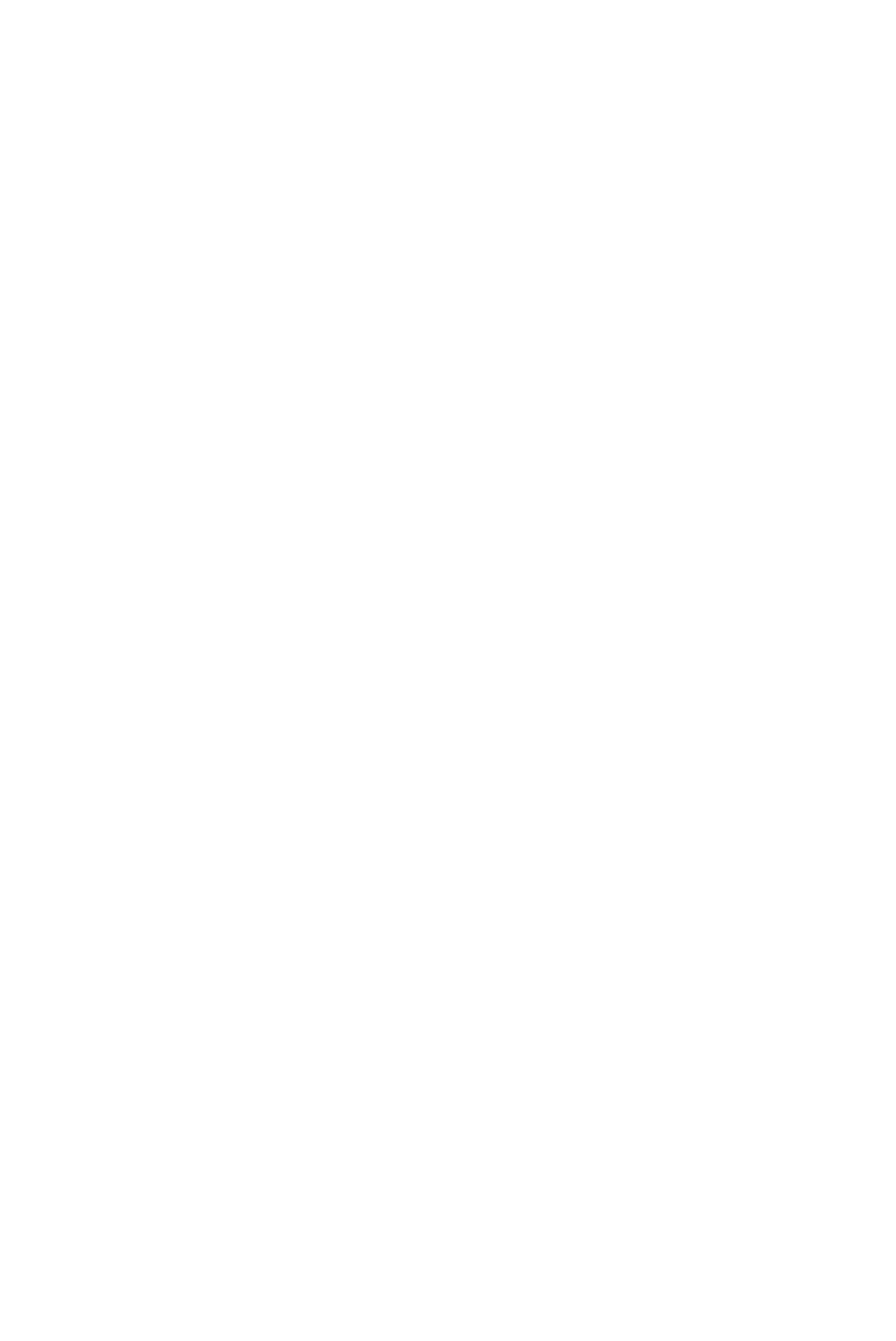
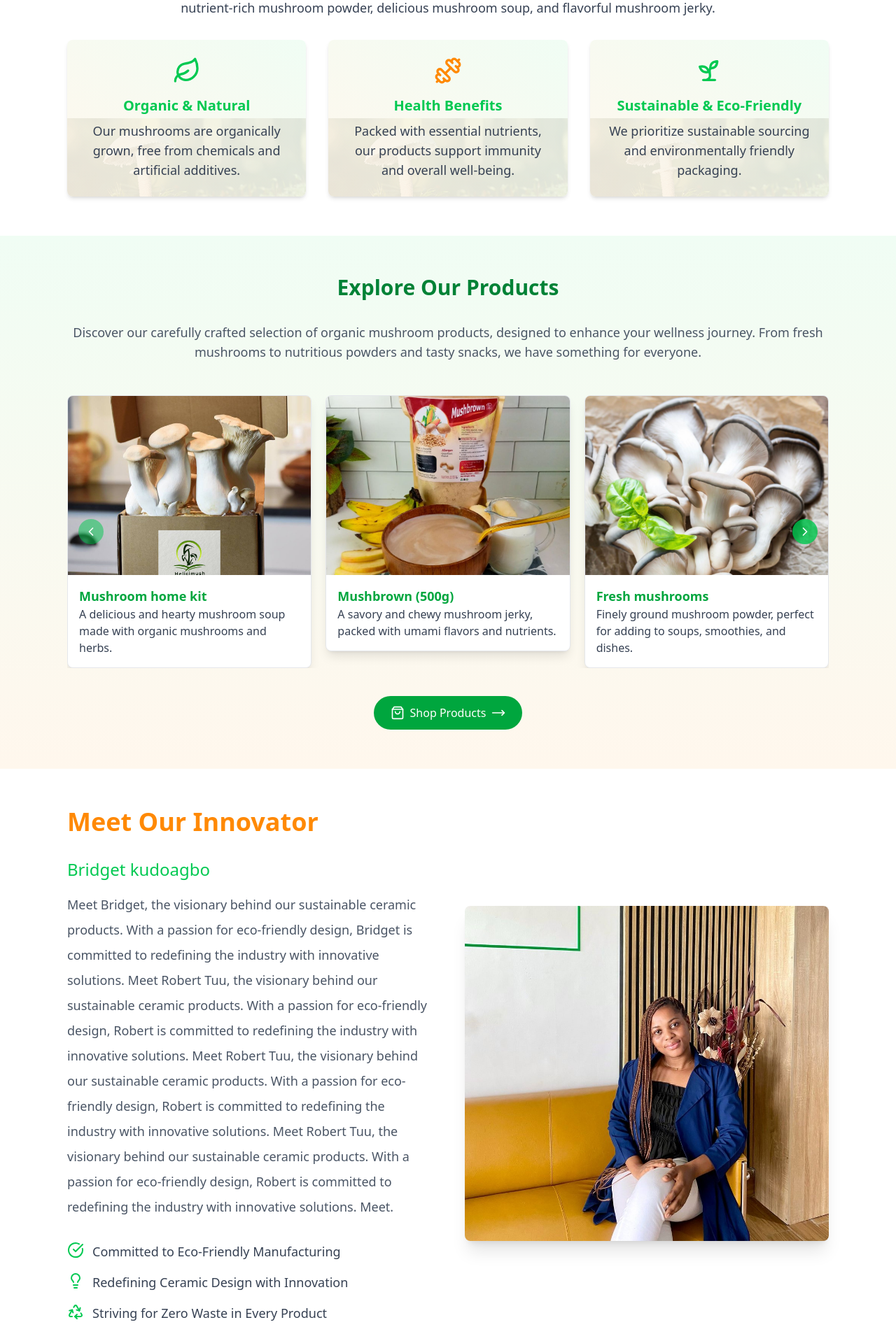
Before and after one commit to MonicaEdem/landingpage1, a React (Vite) app: page / in a window 1280 px wide. Shown: the part 880-2797 px from the top of the page at 70% size. Before the commit the page ends 800 px from the top, so only its background shows below. Built offline with nearby package versions, Linux system fonts and the light colour scheme.

Commit message:
improving on UI

```diff
--- a/src/App.css
+++ b/src/App.css
@@ -1,6 +1,6 @@
 ::-webkit-scrollbar {
     width: 8px;
-    height: 5px;
+    height: 15px;
 }
 
 ::-webkit-scrollbar-track {
--- a/src/App.jsx
+++ b/src/App.jsx
@@ -5,15 +5,17 @@ import Footer from './components/Footer'
 import HeroSection from './components/HeroSection'
 import NavBar from './components/NavBar'
 import Products from './components/Products'
+import ClientShowcase from './components/ShowcaseSection'
 
 function App() {
   return (
-    <div className='scroll-smooth overflow-y-auto h-screen'>
+    <div className='scroll-smooth h-screen'>
     <NavBar />
     <HeroSection />
     <AboutProducts />
     <Products />
    <AboutInnovator />
+   <ClientShowcase />
     <Footer />
     </div>
   )
--- a/src/components/AboutInnovator.jsx
+++ b/src/components/AboutInnovator.jsx
@@ -20,10 +20,10 @@ export default function AboutInnovator() {
       initial={{ opacity: 0, y: 20 }}
       animate={inView ? { opacity: 1, y: 0 } : {}}
       transition={{ duration: 0.8 }}
-      className="flex flex-col md:flex-row-reverse gap-12 items-center px-6 py-12 sm:px-12 lg:px-20 xl:px-24"  id="about-innovator"
+      className="flex flex-col md:flex-row-reverse gap-12 items-center px-6 pt-14 pb-6 sm:px-12 lg:px-20 xl:px-24"  id="about-innovator"
     >
       {/* Image Section (Now on the Right Side) */}
-      <div className="flex-1 h-full flex items-center justify-center">
+      <div className="flex-1 h-full flex items-center justify-center lg:mt-6">
         <img
           src= {innovatorImage}
           alt="Innovator"
@@ -33,23 +33,23 @@ export default function AboutInnovator() {
 
       {/* Text Section (Now on the Left Side) */}
       <div className="flex-1 text-center md:text-left">
-        <h2 className="text-3xl sm:text-4xl font-bold mb-4 text-orange-400">
+        <h2 className="text-3xl sm:text-4xl font-bold mb-8 text-orange-400">
           {title}
         </h2>
         <h3 className="text-xl sm:text-2xl text-green-500 mb-4">Bridget kudoagbo</h3>
-        <p className="text-gray-600 mb-6 text-lg sm:text-base leading-relaxed">
+        <p className="text-gray-600 mb-8 text-lg  leading-loose">
           {paragraph}
         </p>
         <div className="space-y-4">
-  <div className="flex flex-wrap items-start gap-x-3 text-gray-700">
+  <div className="flex flex-wrap items-start gap-x-3 text-gray-700 text-lg">
     <CheckCircle className="text-green-500 flex-shrink-0" size={24} />
     <span className="flex-1">Committed to Eco-Friendly Manufacturing</span>
   </div>
-  <div className="flex flex-wrap items-start gap-x-3 text-gray-700">
+  <div className="flex flex-wrap items-start gap-x-3 text-gray-700 text-lg">
     <Lightbulb className="text-green-500 flex-shrink-0" size={24} />
     <span className="flex-1">Redefining Ceramic Design with Innovation</span>
   </div>
-  <div className="flex flex-wrap items-start gap-x-3 text-gray-700">
+  <div className="flex flex-wrap items-start gap-x-3 text-gray-700 text-lg">
     <Recycle className="text-green-500 flex-shrink-0" size={24} />
     <span className="flex-1">Striving for Zero Waste in Every Product</span>
   </div>
--- a/src/components/AboutProducts.jsx
+++ b/src/components/AboutProducts.jsx
@@ -5,10 +5,10 @@ import mushroomImage from "../assets/images/mushroom.jpg";
 
 const AboutProducts = () => {
   return (
-    <div className="px-8 py-16 lg:px-24 bg-white" id="about">
+    <div className="px-8 py-14 lg:px-24 bg-white" id="about">
       <div className="max-w-5xl mx-auto text-center">
         <motion.h2
-          className="text-3xl font-bold text-orange-400 mb-6"
+          className="text-3xl font-bold text-orange-400 mb-8"
           initial={{ opacity: 0, y: 50 }}
           whileInView={{ opacity: 1, y: 0 }}
           viewport={{ once: true }}
@@ -17,7 +17,7 @@ const AboutProducts = () => {
           About Our Products
         </motion.h2>
         <motion.p
-          className="text-gray-700 mb-8"
+          className="text-gray-700 mb-8 text-lg"
           initial={{ opacity: 0, y: 50 }}
           whileInView={{ opacity: 1, y: 0 }}
           viewport={{ once: true }}
@@ -55,7 +55,7 @@ const AboutProducts = () => {
               <h3 className="text-xl font-semibold mb-2 text-green-500">
                 {feature.title}
               </h3>
-              <p className="text-gray-700">{feature.description}</p>
+              <p className="text-gray-700 text-lg">{feature.description}</p>
             </div>
           </motion.div>
         ))}
--- a/src/components/Footer.jsx
+++ b/src/components/Footer.jsx
@@ -19,22 +19,22 @@ const Footer = () => {
   };
 
   return (
-    <footer className="bg-[#121212] text-white py-12" id="contact">
+    <footer className="bg-[#222222] text-white py-12" id="contact">
       <div className="container mx-auto px-6 lg:px-20">
         <div className="grid grid-cols-1 md:grid-cols-3 lg:grid-cols-4 gap-10 text-center lg:text-left">
 
           {/* Logo & Motto */}
           <div className="flex flex-col items-center lg:items-start">
             <img src={logo} alt="logo" className="mb-4 w-24 h-24 shadow-lg" />
-            <p className="text-green-500 text-base leading-relaxed max-w-xs text-center lg:text-left">
-              "Sustainable Living, Inspired by Nature."
+            <p className="text-green-500 text-lg leading-loose max-w-xs text-center lg:text-left">
+              Sustainable Living, Inspired by Nature
             </p>
           </div>
 
           {/* Quick Links */}
           <div className="flex flex-col items-center lg:items-start">
-            <h3 className="text-lg font-semibold mb-4 text-orange-400">Quick Links</h3>
-            <ul className="space-y-2">
+            <h3 className="text-xl font-semibold mb-4 text-orange-400">Quick Links</h3>
+            <ul className="space-y-2 text-lg">
               <li><a href="#about" className="hover:text-green-500 transition duration-300">About</a></li>
               <li><a href="#products" className="hover:text-green-500 transition duration-300">Products</a></li>
               <li><a href="#about-innovator" className="hover:text-green-500 transition duration-300">Our Story</a></li>
@@ -43,8 +43,8 @@ const Footer = () => {
 
           {/* Contact Info */}
           <div className="flex flex-col items-center lg:items-start">
-            <h3 className="text-lg font-semibold mb-4 text-orange-400">Contact Us</h3>
-            <div className="flex items-center space-x-3 mb-2">
+            <h3 className="text-xl font-semibold mb-4 text-orange-400">Contact Us</h3>
+            <div className="flex items-center space-x-3 mb-2  text-lg">
               <Phone className="w-5 h-5 text-green-500" />
               <a href={`tel:${footerData.phoneNumber}`} className="hover:text-green-500 transition duration-300">
                 {footerData.phoneNumber}
@@ -59,8 +59,8 @@ const Footer = () => {
           </div>
 
           {/* Social Media Links */}
-          <div className="flex flex-col items-center lg:items-start">
-            <h3 className="text-lg font-semibold mb-4 text-orange-400">Stay in Touch</h3>
+          <div className="flex flex-col items-center lg:items-start justify">
+            <h3 className="text-xl font-semibold mb-4 text-orange-400">Stay in Touch</h3>
             <div className="flex space-x-4">
               {[{ link: footerData.facebookLink, img: Facebook },
                 { link: footerData.instagramLink, img: Instagram },
--- a/src/components/Products.jsx
+++ b/src/components/Products.jsx
@@ -62,11 +62,11 @@ const Products = () => {
   return (
     <div
       ref={sectionRef}
-      className="relative px-8 py-16 lg:px-24 bg-gradient-to-b from-green-50 to-orange-50"
+      className="relative px-8 py-14 lg:px-24 bg-gradient-to-b from-green-50 to-orange-50"
       id="products"
     >
       <motion.h2
-        className="text-3xl font-bold text-green-700 mb-4 text-center"
+        className="text-3xl font-bold text-green-700 mb-8 text-center"
         initial="hidden"
         whileInView="visible"
         viewport={{ once: true, amount: 0.2 }}
@@ -76,7 +76,7 @@ const Products = () => {
       </motion.h2>
 
       <motion.p
-        className="text-gray-600 max-w-2xl mx-auto mb-12 text-center"
+        className="text-gray-600 mx-auto mb-12 text-center text-lg"
         initial="hidden"
         whileInView="visible"
         viewport={{ once: true, amount: 0.2 }}
@@ -121,7 +121,7 @@ const Products = () => {
                 <img src={product.image} alt={product.name} className="w-full object-cover h-64" />
                 <div className="p-4">
                   <h3 className="text-green-600 text-lg font-semibold">{product.name}</h3>
-                  <p className="text-sm text-gray-700">{product.description}</p>
+                  <p className="text-base text-gray-700">{product.description}</p>
                 </div>
               </motion.div>
             </SwiperSlide>
--- /dev/null
+++ b/src/components/ShowcaseSection.jsx
@@ -0,0 +1,71 @@
+import React, { useState } from "react";
+import { X } from "lucide-react"; // Close icon
+import clientImg from "../assets/images/clients.jpeg";
+import infoImg from "../assets/images/info.jpeg";
+import Add from "../assets/images/image1.jpeg";
+import mushrooms from "../assets/images/sliderImage3.jpeg";
+
+const images = [
+  { src: clientImg, caption: "Happy client receiving their order." },
+  { src: infoImg, caption: "Checkout the benefits of eating oyster mushrooms" },
+  { src: Add, caption: "Our 500g Mushbrown" },
+  { src: mushrooms, caption: "Fresh mushrooms from our farm." },
+];
+
+const ClientShowcase = () => {
+  const [enlargedImg, setEnlargedImg] = useState(null);
+  const [caption, setCaption] = useState("");
+
+  return (
+    <section className="pt-10 pb-20">
+      <div className="container mx-auto px-6 lg:px-20">
+
+        {/* Image Grid - Responsive Design */}
+        <div className="grid grid-cols-1 sm:grid-cols-2 md:grid-cols-3 lg:grid-cols-4 gap-4">
+          {images.map((item, index) => (
+            <div key={index} className="text-center">
+              <img
+                src={item.src}
+                alt={`Showcase ${index + 1}`}
+                className="w-full h-64 object-cover cursor-pointer transition-transform duration-300 hover:scale-105"
+                onClick={() => {
+                  setEnlargedImg(item.src);
+                  setCaption(item.caption);
+                }}
+              />
+              <p className="mt-2 text-lg text-gray-700">{item.caption}</p>
+            </div>
+          ))}
+        </div>
+      </div>
+
+      {/* Enlarged Image View */}
+      {enlargedImg && (
+        <div
+          className="fixed inset-0 flex flex-col justify-center items-center bg-black/50 backdrop-blur-sm z-50 px-4"
+          onClick={() => setEnlargedImg(null)} // Closes when clicking outside
+        >
+          {/* Enlarged Image */}
+          <img
+            src={enlargedImg}
+            alt="Enlarged view"
+            className="max-w-[90%] max-h-[80%] object-contain"
+            onClick={(e) => e.stopPropagation()} // Prevent closing when clicking the image itself
+          />
+          {/* Image Caption */}
+          <p className="mt-4 text-white text-center text-lg">{caption}</p>
+
+          {/* Close Button */}
+          <button
+            className="absolute top-5 right-5 bg-black/50 text-white p-2 rounded-full hover:bg-red-500 transition"
+            onClick={() => setEnlargedImg(null)}
+          >
+            <X size={30} />
+          </button>
+        </div>
+      )}
+    </section>
+  );
+};
+
+export default ClientShowcase;
```
Also changed, not shown: src/assets/images/clients.jpeg (added), src/assets/images/info.jpeg (added).
